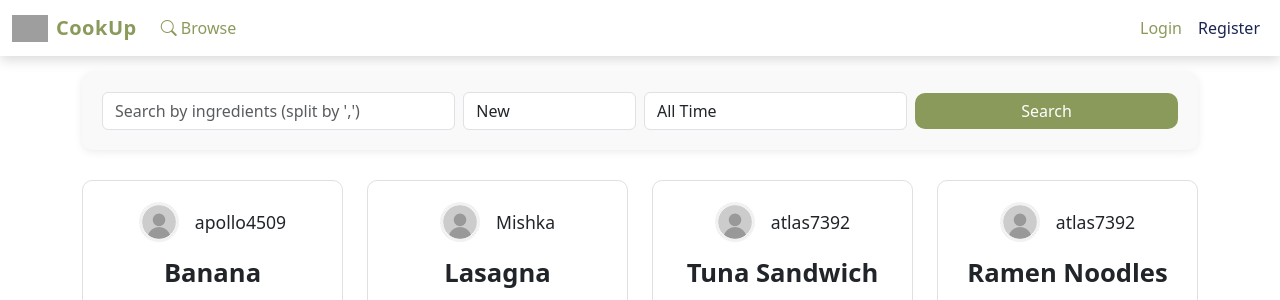
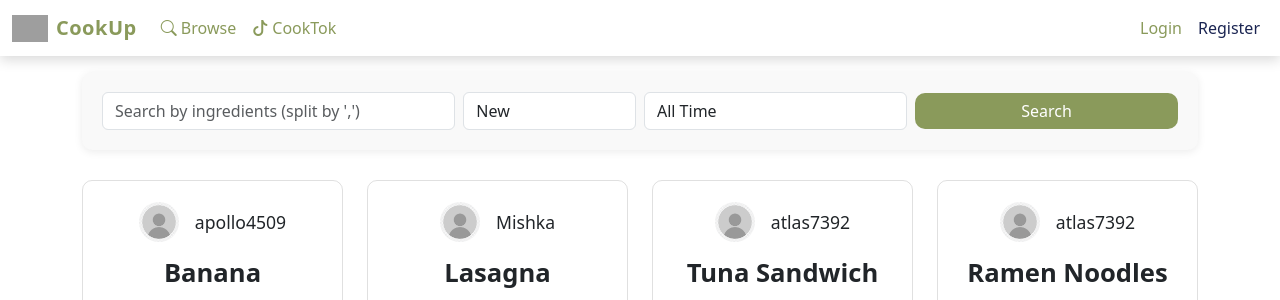
Before and after one commit to RedIOnion/CookUp.github.io, a Flask app: page /browse in a window 1280 px wide. Shown: the top 300 px of the page. Run offline with Flask 3, Linux system fonts and the light colour scheme; data comes from the database, SQL or seed files in the repository; grey boxes are pictures that could not be loaded.

Commit message:
Add files via upload

```diff
--- a/templates/partials/navbar.html
+++ b/templates/partials/navbar.html
@@ -117,6 +117,13 @@
             Browse
           </a>
         </li>
+
+        <li class="nav-item">
+          <a class="nav-link navbar-item" href="{{url_for('CookTok', foodID = 0)}}">
+            <i class="bi bi-tiktok"></i>
+            CookTok
+          </a>
+        </li>
       </ul>
 
       <ul class="navbar-nav ms-auto mb-2 mb-lg-0">
```
